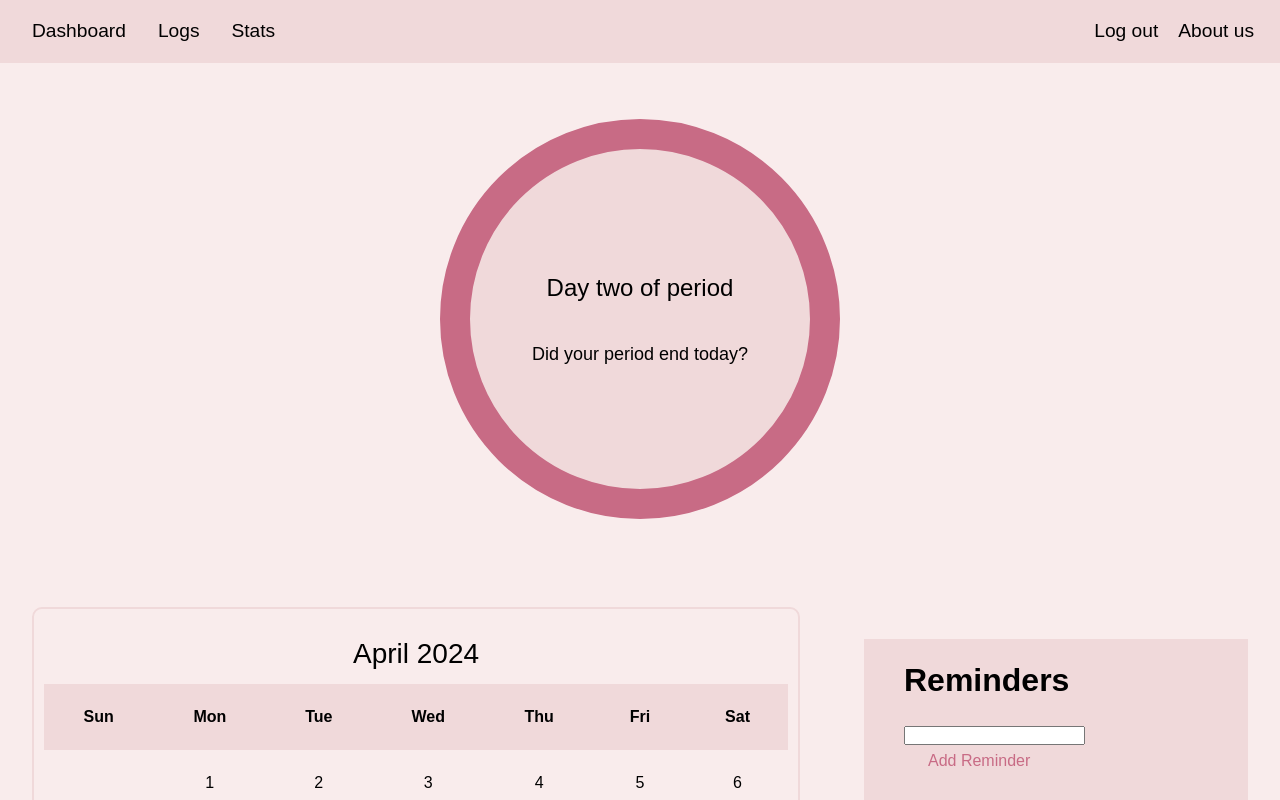
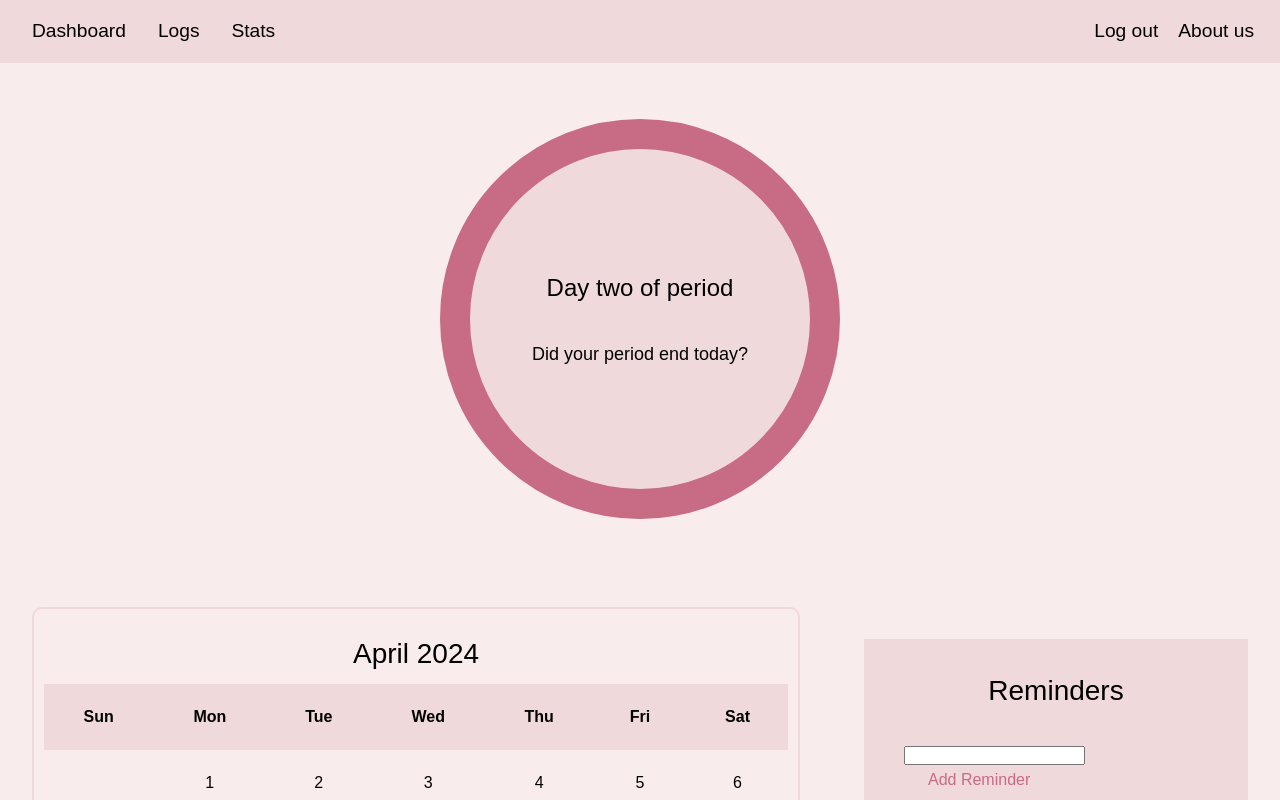
Before and after one commit to HibbaAbas/info340-project, a React (Create React App) app in the folder project-draft/my-app/: page / in a window 1280 px wide. Shown: the top 800 px of the page. Built offline with nearby package versions, Linux system fonts and the light colour scheme.

Commit message:
fix reminders

```diff
--- a/project-draft/my-app/src/Reminders.js
+++ b/project-draft/my-app/src/Reminders.js
@@ -15,7 +15,7 @@ const Reminders = () => {
 
   return (
     <section className="reminder">
-      <h2>Reminders</h2>
+      <h3>Reminders</h3>
       <ul>
         {reminders.map((reminder, index) => (
           <li key={index}>{reminder}</li>
```
